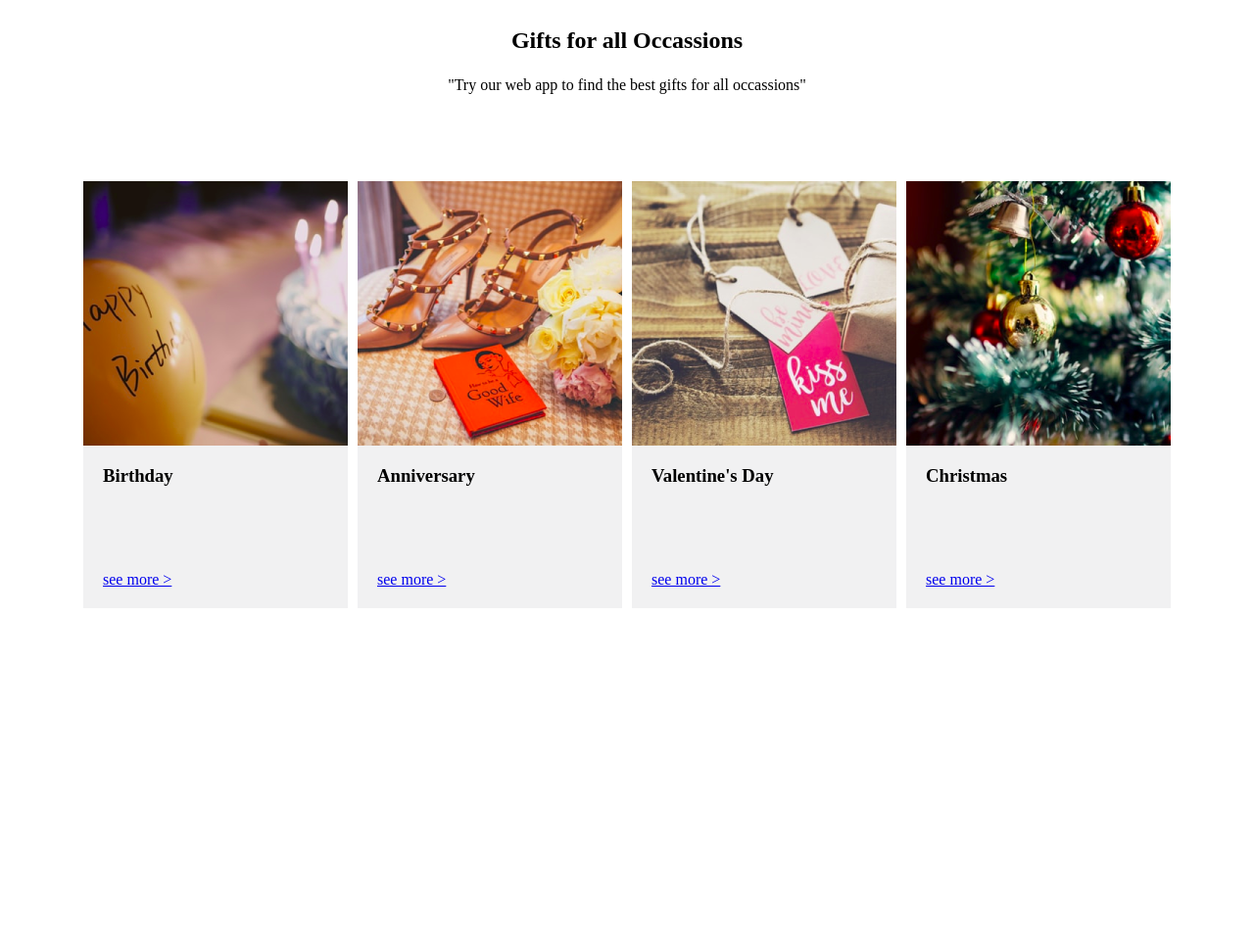
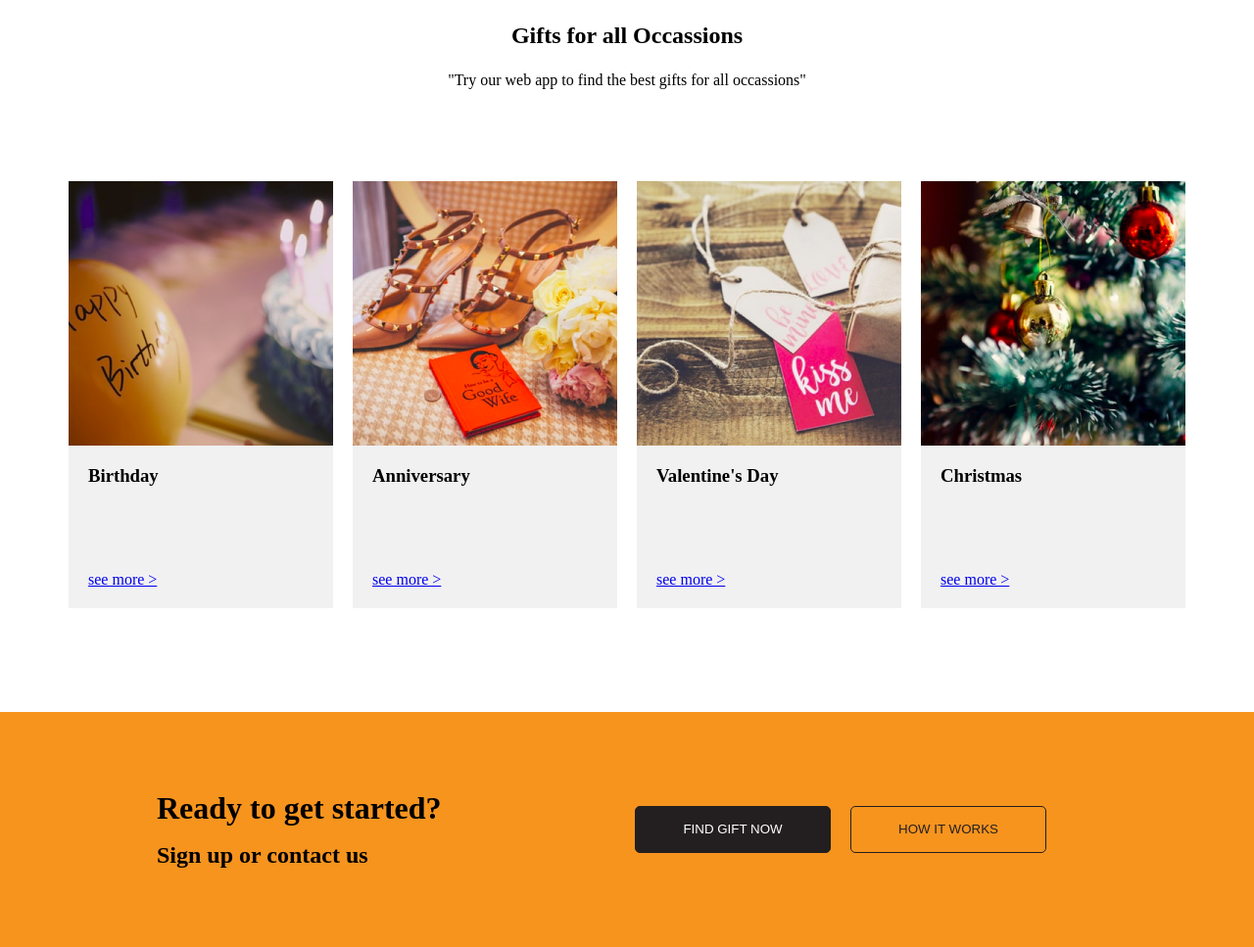
Before and after one commit to AhMi780/Gift-Store-Website, a plain HTML site: page index.html in a window 1280 px wide. Shown: the part 1257-2224 px from the top of the page at 98% size. Before the commit the page ends 1984 px from the top, so only its background shows below. Drawn offline with Linux system fonts and the light colour scheme.

Commit message:
4 section completed

```diff
--- a/first.css
+++ b/first.css
@@ -29,6 +29,31 @@
 .item_center{
   align-items: center;
 }
+.bg_orange{
+  background-color: #f7941e;
+}
+.bg_red{
+  background-color: red;
+}
+.flex_50{
+  flex: 50%;
+}
+.padding_5{
+  padding: 5px;
+}
+.padding_10{
+  padding: 10px;
+}
+.bg_black{
+  background-color: #231F20;
+}
+.txt_white{
+  color: #FFFFFF;
+}
+.txt_black{
+  color: #231F20;
+}
+/* Main Body */
 .flex-container {
   display: flex;
   /* flex-wrap: wrap; */
@@ -112,7 +137,7 @@
   border-radius: 5px;
 }
 .Third_section{
-  height: 820px;
+  min-height: 820px;
 }
 .align{
   /* background-color:red; */
@@ -133,7 +158,7 @@
   width: 270px;
   height: 436px;
   background-color: #f1f1f2;
-  margin: 5px 5px;
+  margin: 10px 10px;
 }
 .T_card_img{
   width: 100%;
@@ -146,6 +171,31 @@
   height: 100%;
   justify-content: space-between;
   padding: 20px;
+}
+.T_bottom{
+  min-height: 240px;
+
+}
+.T_bottom_box{
+  padding: 10px;
+
+}
+.T_bottom_text{
+  display: flex;
+  min-height: 90px;
+  justify-content: space-between;
+}
+.T_bottom_btn1{
+  /* position: absolute; */
+  width: 200px;
+  height: 48px;
+  margin: 8px  ;
+  border-radius: 5px;
+  border: 1px solid #231F20;
+}
+.T_bottom_align{
+  width: 970px;
+  /* background-color: saddlebrown; */
 }
 
 
--- a/index.html
+++ b/index.html
@@ -41,7 +41,7 @@
         </div>
       </div>
     </div>
-    <div class="Third_section width_100 flex d-flex w_flex content_center ">
+    <div class="Third_section flex w_flex content_center ">
       <div class="align flex d_flex content_center item_center">
         <div class="T_head">
           <h2 class="T_h1 align_text">
@@ -51,7 +51,7 @@
             "Try our web app to find the best gifts for all occassions"
           </p>
         </div>
-        <div class="T_cards_box flex flex w_flex content_center">
+        <div class="T_cards_box flex w_flex content_center">
           <div class="T_card">
             <img src="./imgs/Media4.png" alt="" class="T_card_img">
             <div class="link_div">
@@ -91,7 +91,26 @@
         </div>
       </div>
     </div>
-
+    <div class="T_bottom flex  content_center bg_orange ">
+      <div class="T_bottom_align flex w_flex item_center content_center ">
+        <div class="T_bottom_text d_flex flex_50 ">
+          <h1 class="T_bottom_h2 padding_5">
+            Ready to get started?
+          </h1>
+          <h2 class="T_bottom_h3 padding_5">
+            Sign up or contact us
+          </h2>
+        </div>
+        <div class="T_bottom_btns flex_50">
+          <button class="T_bottom_btn1 bg_black txt_white">
+            FIND GIFT NOW
+          </button>
+          <button class="T_bottom_btn1 bg_orange txt_black">
+            HOW IT WORKS
+          </button>
+        </div>
+      </div>
+    </div>
   </div>
 
   <!-- <div class= "first">
```
